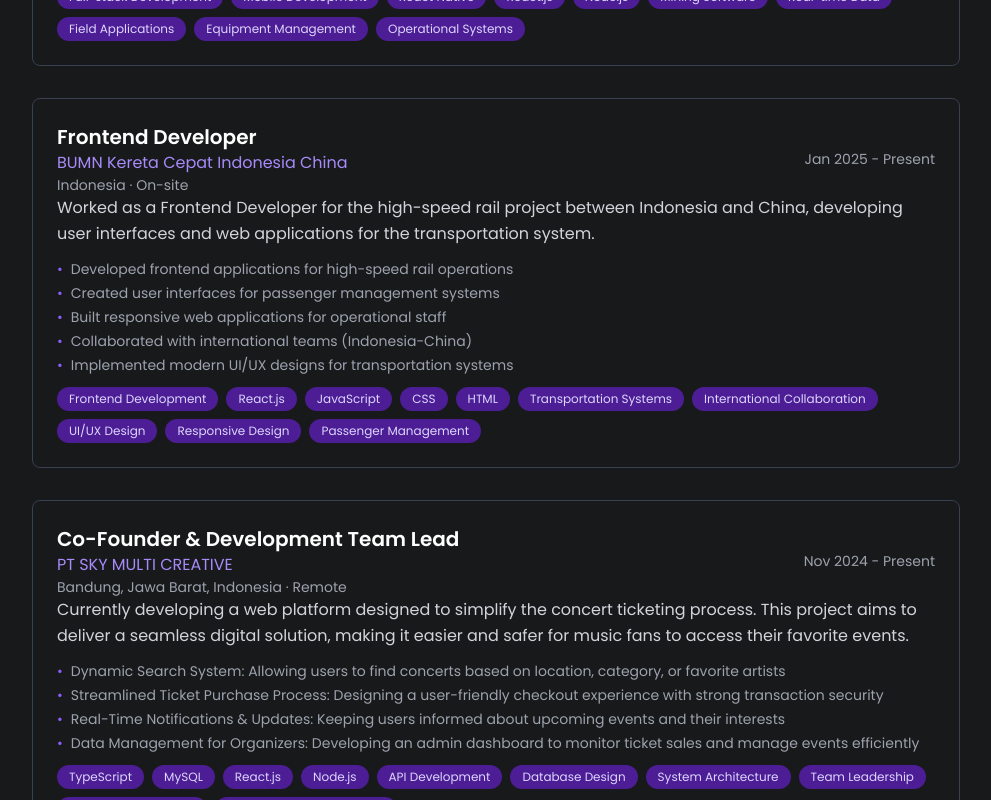
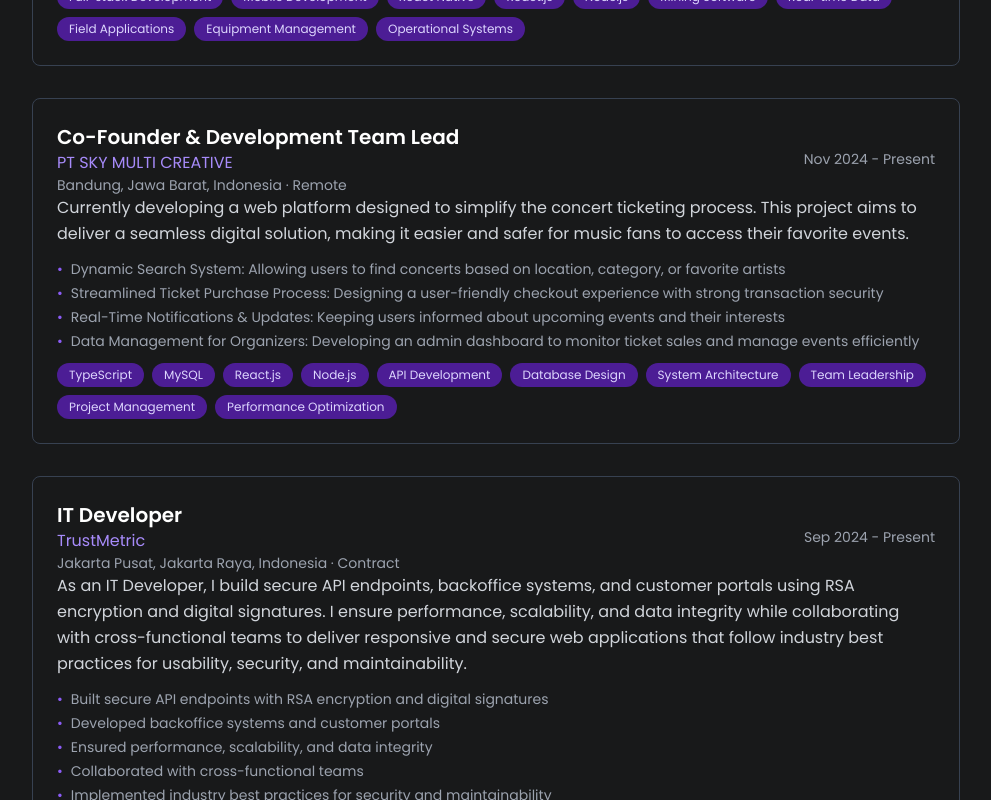
Before and after one commit to arifDev21/My-PORTOFPLIO, a React (Vite) app: page / in a window 1280 px wide. Shown: the part 1800-2600 px from the top of the page, without its empty margins (144-1135 px from the left). Built offline with nearby package versions, Linux system fonts and the light colour scheme.

Commit message:
Update Experience.jsx

```diff
--- a/src/sections/Experience.jsx
+++ b/src/sections/Experience.jsx
@@ -37,21 +37,7 @@ export default function Experience() {
       ],
       skills: ["Full-stack Development", "Mobile Development", "React Native", "React.js", "Node.js", "Mining Software", "Real-time Data", "Field Applications", "Equipment Management", "Operational Systems"]
     },
-    {
-      title: "Frontend Developer",
-      company: "BUMN Kereta Cepat Indonesia China",
-      date: "Jan 2025 - Present",
-      location: "Indonesia · On-site",
-      description: "Worked as a Frontend Developer for the high-speed rail project between Indonesia and China, developing user interfaces and web applications for the transportation system.",
-      highlights: [
-        "Developed frontend applications for high-speed rail operations",
-        "Created user interfaces for passenger management systems",
-        "Built responsive web applications for operational staff",
-        "Collaborated with international teams (Indonesia-China)",
-        "Implemented modern UI/UX designs for transportation systems"
-      ],
-      skills: ["Frontend Development", "React.js", "JavaScript", "CSS", "HTML", "Transportation Systems", "International Collaboration", "UI/UX Design", "Responsive Design", "Passenger Management"]
-    },
+
     {
       title: "Co-Founder & Development Team Lead",
       company: "PT SKY MULTI CREATIVE",
```
